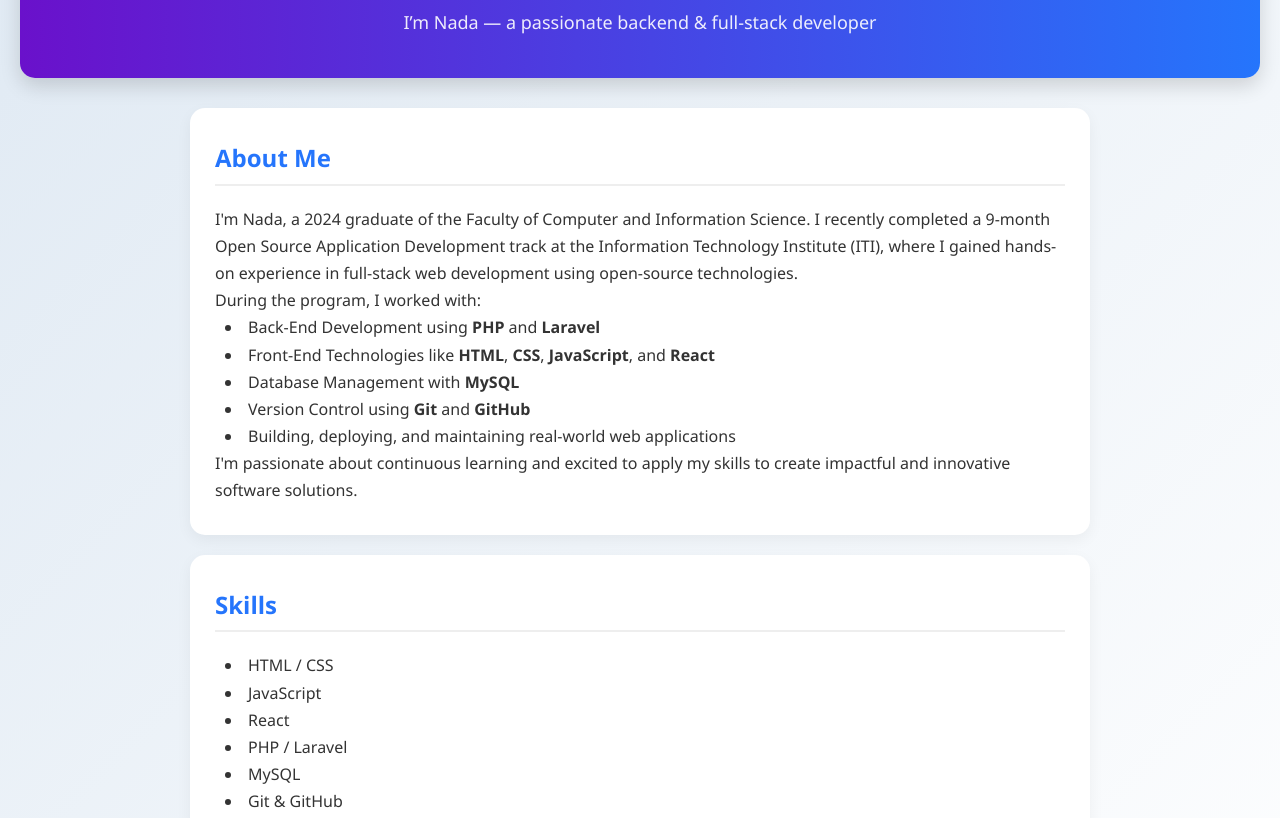
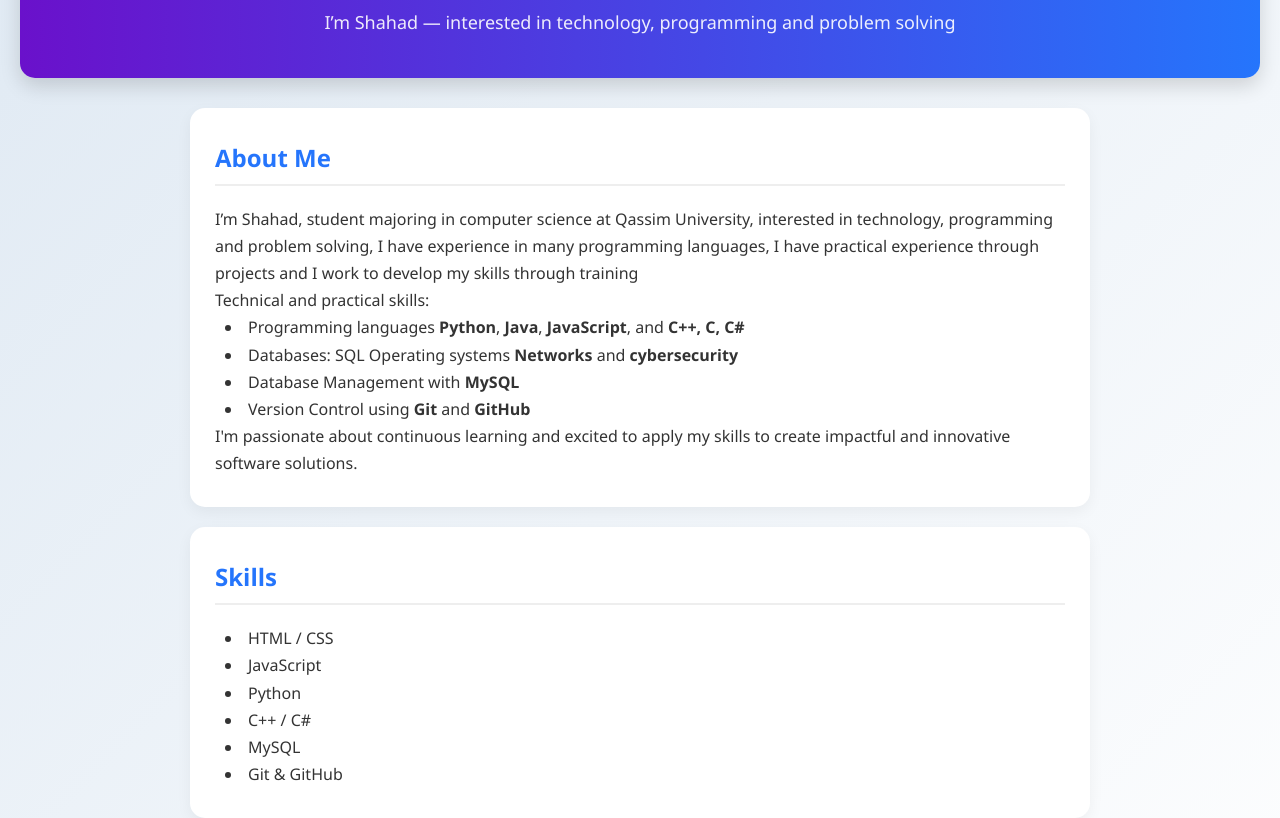
Before and after one commit to shahad-122/TTask01, a plain HTML site: page index.html in a window 1280 px wide. Shown: the part 144-962 px from the top of the page. Drawn offline with Linux system fonts and the light colour scheme.

Commit message:
first commit

```diff
--- a/index.html
+++ b/index.html
@@ -2,28 +2,27 @@
 <html lang="en">
 <head>
     <meta charset="UTF-8">
-    <title>Nada's Portfolio</title>
+    <title>Shahad's Portfolio</title>
     <link rel="stylesheet" href="style.css">
 </head>
 <body>
     <header>
         <h1>Welcome to My Portfolio</h1>
-        <p>I’m Nada — a passionate backend & full-stack developer</p>
+        <p>I’m Shahad — interested in technology, programming and problem solving</p>
     </header>
 
     <section id="about">
         <h2>About Me</h2>
         <p>
-            I'm Nada, a 2024 graduate of the Faculty of Computer and Information Science.
-            I recently completed a 9-month Open Source Application Development track at the Information Technology Institute (ITI), where I gained hands-on experience in full-stack web development using open-source technologies.
-        </p>
-        <p>During the program, I worked with:</p>
+           I’m Shahad,
+          student majoring in computer science at Qassim University, interested in technology, programming and problem solving, I have experience in many programming languages, I have practical experience through projects and I work to develop my skills
+          through training
+        <p>Technical and practical skills:</p>
         <ul>
-            <li>Back-End Development using <strong>PHP</strong> and <strong>Laravel</strong></li>
-            <li>Front-End Technologies like <strong>HTML</strong>, <strong>CSS</strong>, <strong>JavaScript</strong>, and <strong>React</strong></li>
+            <li>Programming languages <strong>Python</strong>, <strong>Java</strong>, <strong>JavaScript</strong>, and <strong> C++, C, C#</strong></li>
+            <li>Databases: SQL Operating systems <strong>Networks</strong> and <strong>cybersecurity</strong></li>
             <li>Database Management with <strong>MySQL</strong></li>
             <li>Version Control using <strong>Git</strong> and <strong>GitHub</strong></li>
-            <li>Building, deploying, and maintaining real-world web applications</li>
         </ul>
         <p>
             I'm passionate about continuous learning and excited to apply my skills to create impactful and innovative software solutions.
@@ -35,8 +34,8 @@
         <ul>
             <li>HTML / CSS</li>
             <li>JavaScript</li>
-            <li>React</li>
-            <li>PHP / Laravel</li>
+            <li>Python</li>
+            <li>C++ / C#</li>
             <li>MySQL</li>
             <li>Git & GitHub</li>
         </ul>
@@ -44,11 +43,11 @@
 
     <section id="projects">
         <h2>My Projects</h2>
-        <p>You can check my internship project for controlling a robotic arm <a href="https://github.com/NadaEhab00/robot-arm-control-panel" target="_blank">here</a>.</p>
+        <p>You can check my internship project for controlling a robotic arm <a href="https://github.com//robot-arm-control-panel" target="_blank">here</a>.</p>
     </section>
 
     <footer>
-        <p>📧 Contact me: nadamohammedehab@gmail.com</p>
+        <p>📧 Contact me: sa16.se91@gmail.com</p>
     </footer>
 </body>
 </html>
```
Also changed, not shown: 1 other file.
